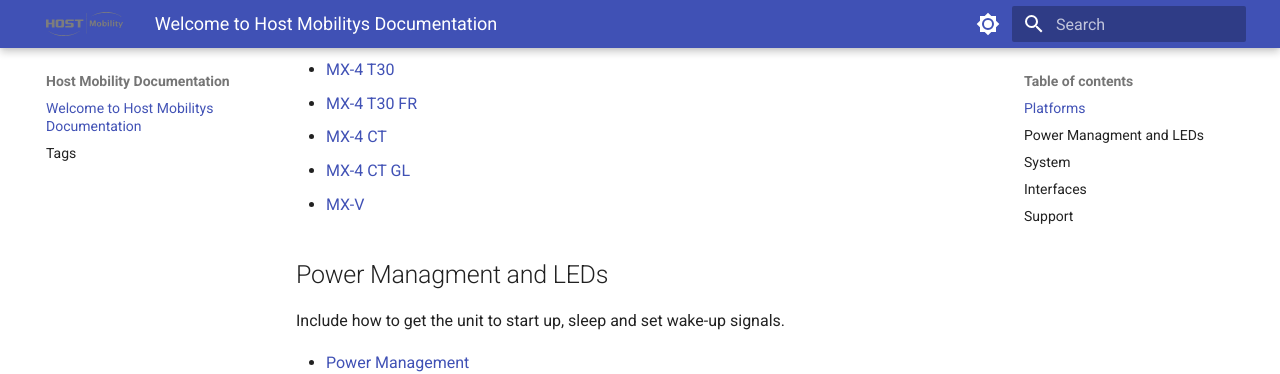
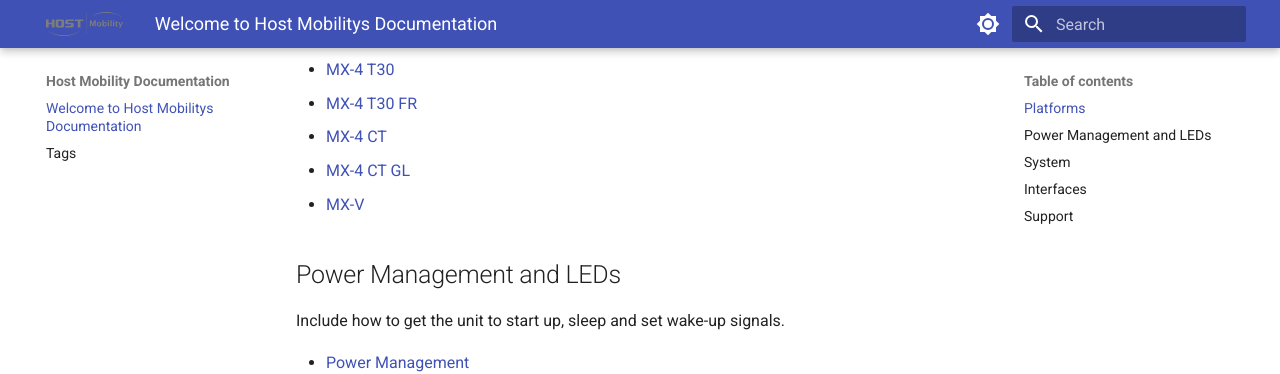
Before and after one commit to hostmobility/documentation, an MkDocs documentation site: the page built from docs/index.md, in a window 1280 px wide and 900 px high, scrolled down 702 px. Shown: the top 374 px of the window. Built offline with MkDocs 1.6.1 and Material for MkDocs 9.7.7, drawn with Linux system fonts in a browser that asks for light colours.

Commit message:
index: minor fix

```diff
--- a/docs/index.md
+++ b/docs/index.md
@@ -23,7 +23,7 @@
 * [MX-4 CT GL](tags.md#ct-gl)
 * [MX-V](tags.md#mx-v)
 
-## Power Managment and LEDs
+## Power Management and LEDs
 
 Include how to get the unit to start up, sleep and set wake-up signals.
 
@@ -45,7 +45,7 @@
 Here is a list of all interfaces we support over all platforms. Not all platforms have all interfaces to see that go to product pages.
 
 - [ADC](tags.md#adc)
-- [Accelerometer](interfaces/accelerometer)
+- [Accelerometer](tags.md#accelerometer)
 - [Audio](tags.md#audio)
 - [Digital I/O](tags.md#digital-io)
 - [Flexray](tags.md#flexray)
```
